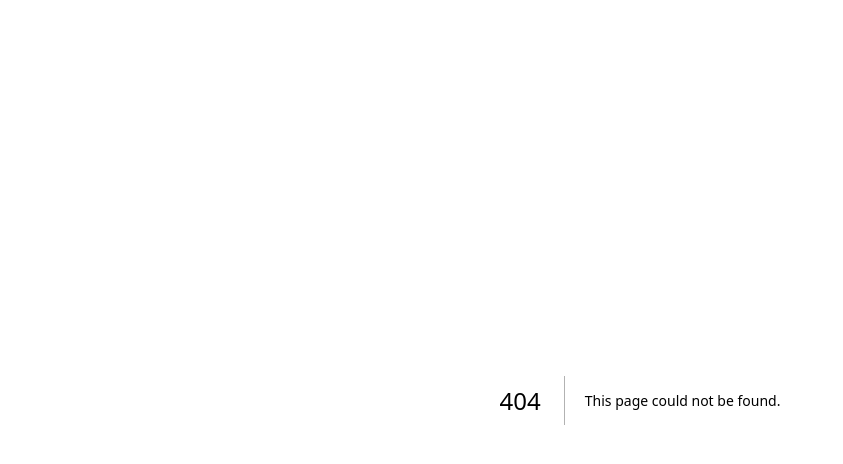
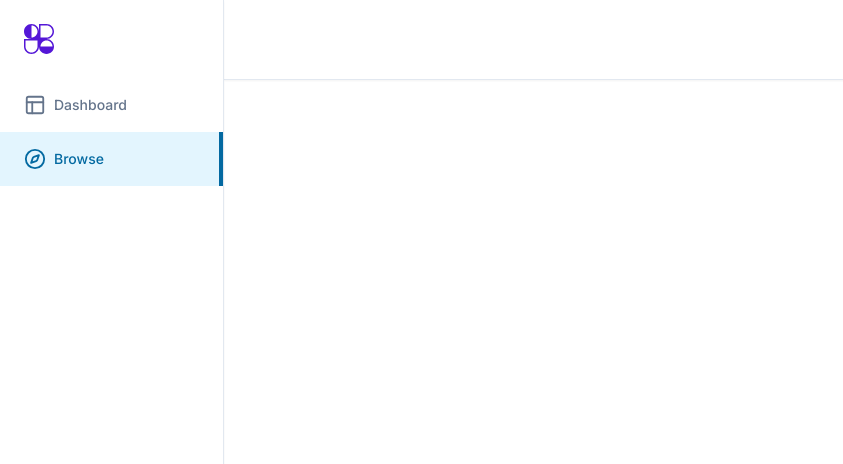
Before and after one commit to kirtiraj22/coursify, a Next.js app: page /search in a window 1280 px wide. Before the commit this address had no page. Shown: the top 464 px of the page, without its empty margins (0-843 px from the left). Built offline with nearby package versions, Linux system fonts and the light colour scheme.

Commit message:
added sidebar && navbar

```diff
--- /dev/null
+++ b/app/(dashboard)/(routes)/search/page.tsx
@@ -0,0 +1,5 @@
+const SearchPage = () => {
+    return ( <div>This is a search page</div> );
+}
+
+export default SearchPage;
--- /dev/null
+++ b/app/(dashboard)/_components/Sidebar.tsx
@@ -0,0 +1,15 @@
+import { Logo } from "./logo"
+import { SidebarRoutes } from "./sidebar-routes"
+
+export const Sidebar = () => {
+    return(
+        <div className="h-full border-r flex flex-col overflow-y-auto bg-white shadow-sm">
+            <div className="p-6">
+                <Logo />
+            </div>
+            <div className="flex flex-col w-full">
+                <SidebarRoutes />
+            </div>
+        </div>
+    )
+}
--- /dev/null
+++ b/app/(dashboard)/_components/logo.tsx
@@ -0,0 +1,12 @@
+import Image from "next/image"
+
+export const Logo = () => {
+    return(
+        <Image
+            height={30}
+            width={30}
+            alt="logo"
+            src="/logo.svg"
+        />
+    )
+}
--- /dev/null
+++ b/app/(dashboard)/_components/mobile-sidebar.tsx
@@ -0,0 +1,16 @@
+import { Sheet, SheetContent, SheetTrigger } from "@/components/ui/sheet";
+import { Menu } from "lucide-react";
+import { Sidebar } from "./Sidebar";
+
+export const MobileSidebar = () => {
+	return (
+		<Sheet>
+			<SheetTrigger className="md:hidden pr-4 hover:opacity-75 transition">
+				<Menu />
+			</SheetTrigger>
+            <SheetContent side="left" className="p-0 bg-white">
+                <Sidebar />
+            </SheetContent>
+		</Sheet>
+	);
+};
--- /dev/null
+++ b/app/(dashboard)/_components/navbar.tsx
@@ -0,0 +1,9 @@
+import { MobileSidebar } from "./mobile-sidebar";
+
+export const Navbar = () => {
+	return (
+		<div className="p-4 border-b h-full flex items-center bg-white shadow-sm">
+			<MobileSidebar />
+		</div>
+	);
+};
--- /dev/null
+++ b/app/(dashboard)/_components/sidebar-item.tsx
@@ -0,0 +1,44 @@
+"use client";
+
+import { cn } from "@/lib/utils";
+import { LucideIcon } from "lucide-react";
+import { usePathname, useRouter } from "next/navigation";
+
+interface SidebarItemProps {
+	icon: LucideIcon;
+	label: string;
+	href: string;
+}
+
+export const SidebarItem = ({ icon: Icon, label, href }: SidebarItemProps) => {
+	const pathname = usePathname();
+	const router = useRouter();
+
+	const isActive =
+		(pathname === "/" && href === "/") ||
+		pathname === href ||
+		pathname?.startsWith(`${href}/`);
+
+	const onClick = () => {
+		router.push(href);
+	};
+	return (
+        <button
+            onClick={onClick}
+            type="button"
+            className={cn("flex items-center gap-x-2 text-slate-500 text-sm font-[500] pl-6 transition-all hover:text-slate-600 hover:bg-slate-300/50", isActive && "text-sky-700 bg-sky-200/40 hover:bg-sky-200/60 hover:text-sky-700")}
+        >
+            <div className="flex items-center gap-x-2 py-4">
+                <Icon
+                    size={22}
+                    className={cn("text-slate-500", isActive && "text-sky-700")}
+                />
+                {label}
+            </div>
+            <div
+            className={cn("ml-auto opacity-0 border-2 border-sky-700 h-full transition-all", isActive && "opacity-100")}
+            />
+
+        </button>
+	);
+};
--- /dev/null
+++ b/app/(dashboard)/_components/sidebar-routes.tsx
@@ -0,0 +1,33 @@
+"use client"
+import { Compass, Layout } from "lucide-react"
+import { SidebarItem } from "./sidebar-item"
+
+const guestRoutes = [
+    {
+        icon: Layout,
+        label: "Dashboard",
+        href:"/",
+    },
+    {
+        icon: Compass,
+        label: "Browse",
+        href:"/search",
+    }
+]
+export const SidebarRoutes = () => {
+    const routes = guestRoutes;
+    return(
+        <div className="flex flex-col w-full">
+            {
+                routes.map((route)=>(
+                    <SidebarItem
+                        key={route.href}
+                        icon={route.icon}
+                        label={route.label}
+                        href={route.href}
+                    />
+                ))
+            }
+        </div>
+    )
+}
--- /dev/null
+++ b/app/(dashboard)/layout.tsx
@@ -0,0 +1,18 @@
+import { Sidebar } from "./_components/Sidebar";
+import { Navbar } from "./_components/navbar";
+
+const DashboardLayout = ({ children }: { children: React.ReactNode }) => {
+	return (
+		<div className="h-full">
+			<div className="h-[80px] md:pl-56 fixed inset-y-0 w-full z-50">
+				<Navbar />
+			</div>
+			<div className="hidden md:flex h-full w-56 flex-col fixed inset-y-0 z-50">
+				<Sidebar />
+			</div>
+			<main className="md:pl-56 h-full">{children}</main>
+		</div>
+	);
+};
+
+export default DashboardLayout;
--- /dev/null
+++ b/components/ui/sheet.tsx
@@ -0,0 +1,140 @@
+"use client"
+
+import * as React from "react"
+import * as SheetPrimitive from "@radix-ui/react-dialog"
+import { cva, type VariantProps } from "class-variance-authority"
+import { X } from "lucide-react"
+
+import { cn } from "@/lib/utils"
+
+const Sheet = SheetPrimitive.Root
+
+const SheetTrigger = SheetPrimitive.Trigger
+
+const SheetClose = SheetPrimitive.Close
+
+const SheetPortal = SheetPrimitive.Portal
+
+const SheetOverlay = React.forwardRef<
+  React.ElementRef<typeof SheetPrimitive.Overlay>,
+  React.ComponentPropsWithoutRef<typeof SheetPrimitive.Overlay>
+>(({ className, ...props }, ref) => (
+  <SheetPrimitive.Overlay
+    className={cn(
+      "fixed inset-0 z-50 bg-black/80  data-[state=open]:animate-in data-[state=closed]:animate-out data-[state=closed]:fade-out-0 data-[state=open]:fade-in-0",
+      className
+    )}
+    {...props}
+    ref={ref}
+  />
+))
+SheetOverlay.displayName = SheetPrimitive.Overlay.displayName
+
+const sheetVariants = cva(
+  "fixed z-50 gap-4 bg-background p-6 shadow-lg transition ease-in-out data-[state=open]:animate-in data-[state=closed]:animate-out data-[state=closed]:duration-300 data-[state=open]:duration-500",
+  {
+    variants: {
+      side: {
+        top: "inset-x-0 top-0 border-b data-[state=closed]:slide-out-to-top data-[state=open]:slide-in-from-top",
+        bottom:
+          "inset-x-0 bottom-0 border-t data-[state=closed]:slide-out-to-bottom data-[state=open]:slide-in-from-bottom",
+        left: "inset-y-0 left-0 h-full w-3/4 border-r data-[state=closed]:slide-out-to-left data-[state=open]:slide-in-from-left sm:max-w-sm",
+        right:
+          "inset-y-0 right-0 h-full w-3/4  border-l data-[state=closed]:slide-out-to-right data-[state=open]:slide-in-from-right sm:max-w-sm",
+      },
+    },
+    defaultVariants: {
+      side: "right",
+    },
+  }
+)
+
+interface SheetContentProps
+  extends React.ComponentPropsWithoutRef<typeof SheetPrimitive.Content>,
+    VariantProps<typeof sheetVariants> {}
+
+const SheetContent = React.forwardRef<
+  React.ElementRef<typeof SheetPrimitive.Content>,
+  SheetContentProps
+>(({ side = "right", className, children, ...props }, ref) => (
+  <SheetPortal>
+    <SheetOverlay />
+    <SheetPrimitive.Content
+      ref={ref}
+      className={cn(sheetVariants({ side }), className)}
+      {...props}
+    >
+      {children}
+      <SheetPrimitive.Close className="absolute right-4 top-4 rounded-sm opacity-70 ring-offset-background transition-opacity hover:opacity-100 focus:outline-none focus:ring-2 focus:ring-ring focus:ring-offset-2 disabled:pointer-events-none data-[state=open]:bg-secondary">
+        <X className="h-4 w-4" />
+        <span className="sr-only">Close</span>
+      </SheetPrimitive.Close>
+    </SheetPrimitive.Content>
+  </SheetPortal>
+))
+SheetContent.displayName = SheetPrimitive.Content.displayName
+
+const SheetHeader = ({
+  className,
+  ...props
+}: React.HTMLAttributes<HTMLDivElement>) => (
+  <div
+    className={cn(
+      "flex flex-col space-y-2 text-center sm:text-left",
+      className
+    )}
+    {...props}
+  />
+)
+SheetHeader.displayName = "SheetHeader"
+
+const SheetFooter = ({
+  className,
+  ...props
+}: React.HTMLAttributes<HTMLDivElement>) => (
+  <div
+    className={cn(
+      "flex flex-col-reverse sm:flex-row sm:justify-end sm:space-x-2",
+      className
+    )}
+    {...props}
+  />
+)
+SheetFooter.displayName = "SheetFooter"
+
+const SheetTitle = React.forwardRef<
+  React.ElementRef<typeof SheetPrimitive.Title>,
+  React.ComponentPropsWithoutRef<typeof SheetPrimitive.Title>
+>(({ className, ...props }, ref) => (
+  <SheetPrimitive.Title
+    ref={ref}
+    className={cn("text-lg font-semibold text-foreground", className)}
+    {...props}
+  />
+))
+SheetTitle.displayName = SheetPrimitive.Title.displayName
+
+const SheetDescription = React.forwardRef<
+  React.ElementRef<typeof SheetPrimitive.Description>,
+  React.ComponentPropsWithoutRef<typeof SheetPrimitive.Description>
+>(({ className, ...props }, ref) => (
+  <SheetPrimitive.Description
+    ref={ref}
+    className={cn("text-sm text-muted-foreground", className)}
+    {...props}
+  />
+))
+SheetDescription.displayName = SheetPrimitive.Description.displayName
+
+export {
+  Sheet,
+  SheetPortal,
+  SheetOverlay,
+  SheetTrigger,
+  SheetClose,
+  SheetContent,
+  SheetHeader,
+  SheetFooter,
+  SheetTitle,
+  SheetDescription,
+}
--- a/package.json
+++ b/package.json
@@ -10,6 +10,7 @@
   },
   "dependencies": {
     "@clerk/nextjs": "^5.0.1",
+    "@radix-ui/react-dialog": "^1.0.5",
     "@radix-ui/react-slot": "^1.0.2",
     "class-variance-authority": "^0.7.0",
     "clsx": "^2.1.1",
```
Also changed, not shown: public/logo.svg (added), 1 other file (tests, documents, lock files or other folders).
